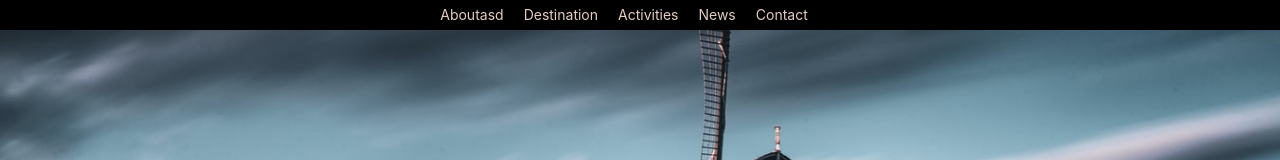
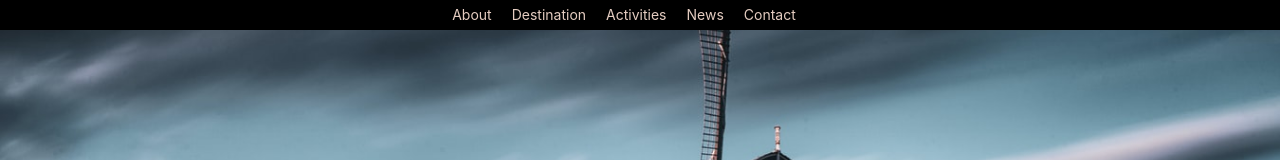
Before and after one commit to ashardianto/amsterdam, a plain HTML site: page port.html in a window 1280 px wide. Shown: the top 160 px of the page. Drawn offline with Linux system fonts and the light colour scheme.

Commit message:
testing commit

```diff
--- a/port.html
+++ b/port.html
@@ -10,7 +10,7 @@
     <header>
         <nav class="nav">
             <ul class="nav-list">
-                <li><a href="#section-intro">Aboutasd</a></li>
+                <li><a href="#section-intro">About</a></li>
                 <li><a href="#section-city">Destination</a></li>
                 <li><a href="#section-todo">Activities</a></li>
                 <li><a href="#section-news">News</a></li>
```
